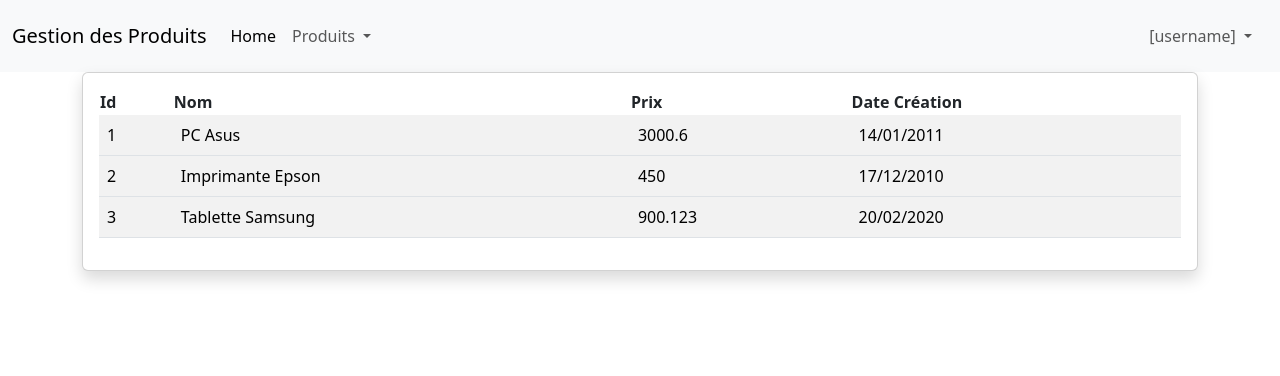
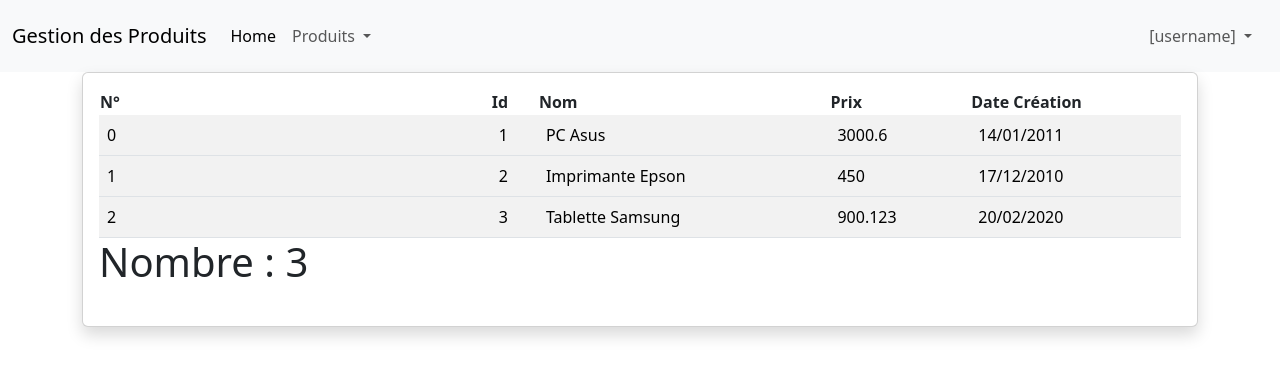
Before and after one commit to ErenYea9er69/Angular, an Angular app: page /produits in a window 1280 px wide. Shown: the top 376 px of the page. Built offline with nearby package versions, Linux system fonts and the light colour scheme.

Commit message:
instruction @for

```diff
--- a/src/app/produits/produits.html
+++ b/src/app/produits/produits.html
@@ -2,23 +2,28 @@
   <div class="card shadow mb-4">
     <div class="card-body">
      <table class="table table-striped">
-                <tr>
-                    <th>Id</th>
-                    <th>Nom</th>
-                    <th>Prix</th>
-                    <th>Date Création</th>
-                </tr>
-                @for (produit of produits; track produit.idProduit)
+        <tr> <th>N°</th><th>Id</th><th>Nom</th> <th>Prix</th>  <th>Date Création</th> </tr>
+         @for (produit of produits; track produit.idProduit; let index =$index; let nbr=$count; let first = $first; let last = $last)
          {
-                <tbody>
-                    <tr>
+
+
+          <tbody >
+            <tr >
+               <td>{{index}}</td>
                <td>{{produit.idProduit}}</td>
                <td>{{produit.nomProduit}}</td>
                <td>{{produit.prixProduit}}</td>
                <td>{{produit.dateCreation | date:'dd/MM/yyyy'}}</td>
              </tr>
           </tbody>
+          @if(last)
+          {  <h1>Nombre : {{nbr}}</h1>}
          }
+
+         @empty {
+          <h1>Aucun produit trouvé !</h1>
+         }
+
     </table>
     </div>
   </div>
```
Lines whose indentation alone changed are shown as unchanged.
